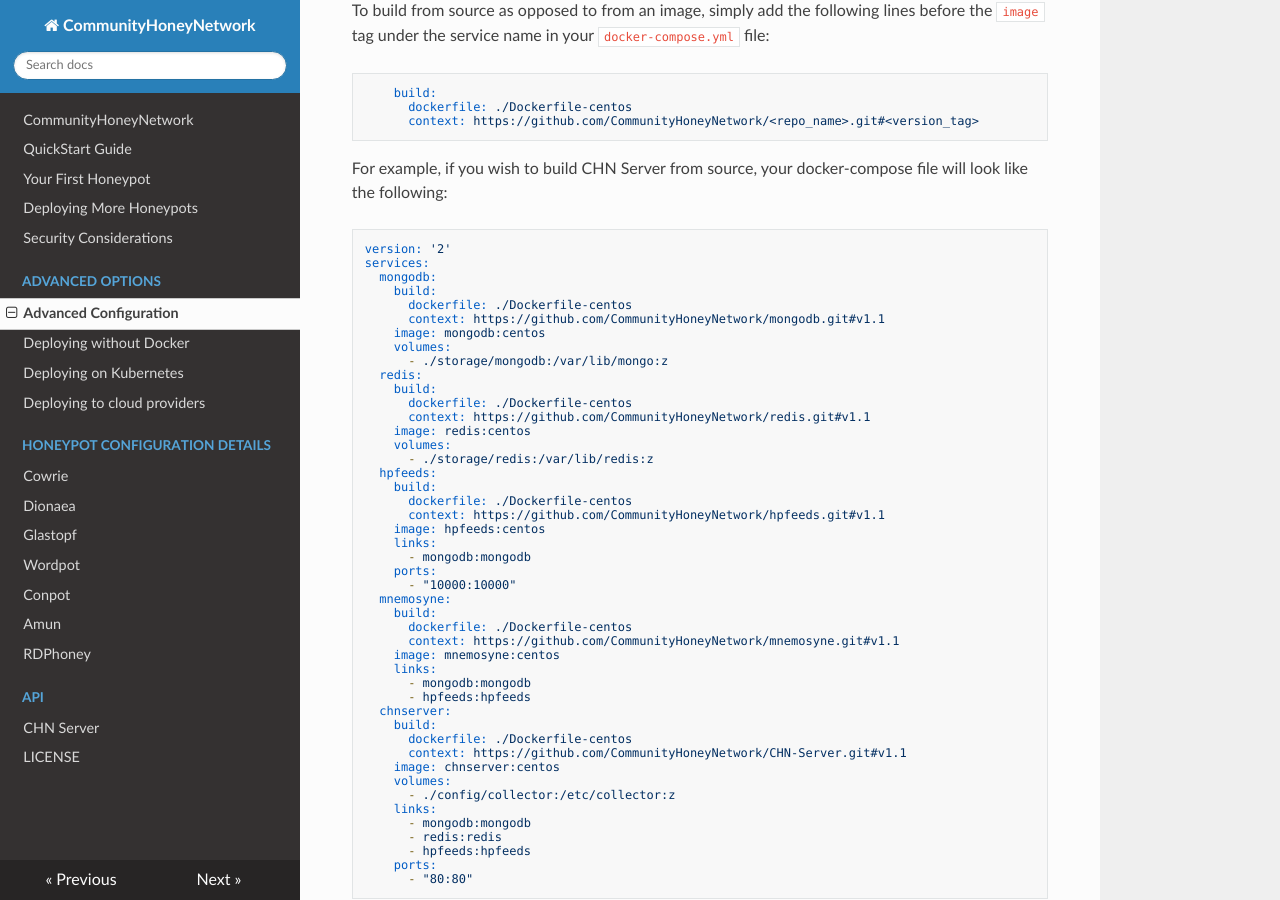
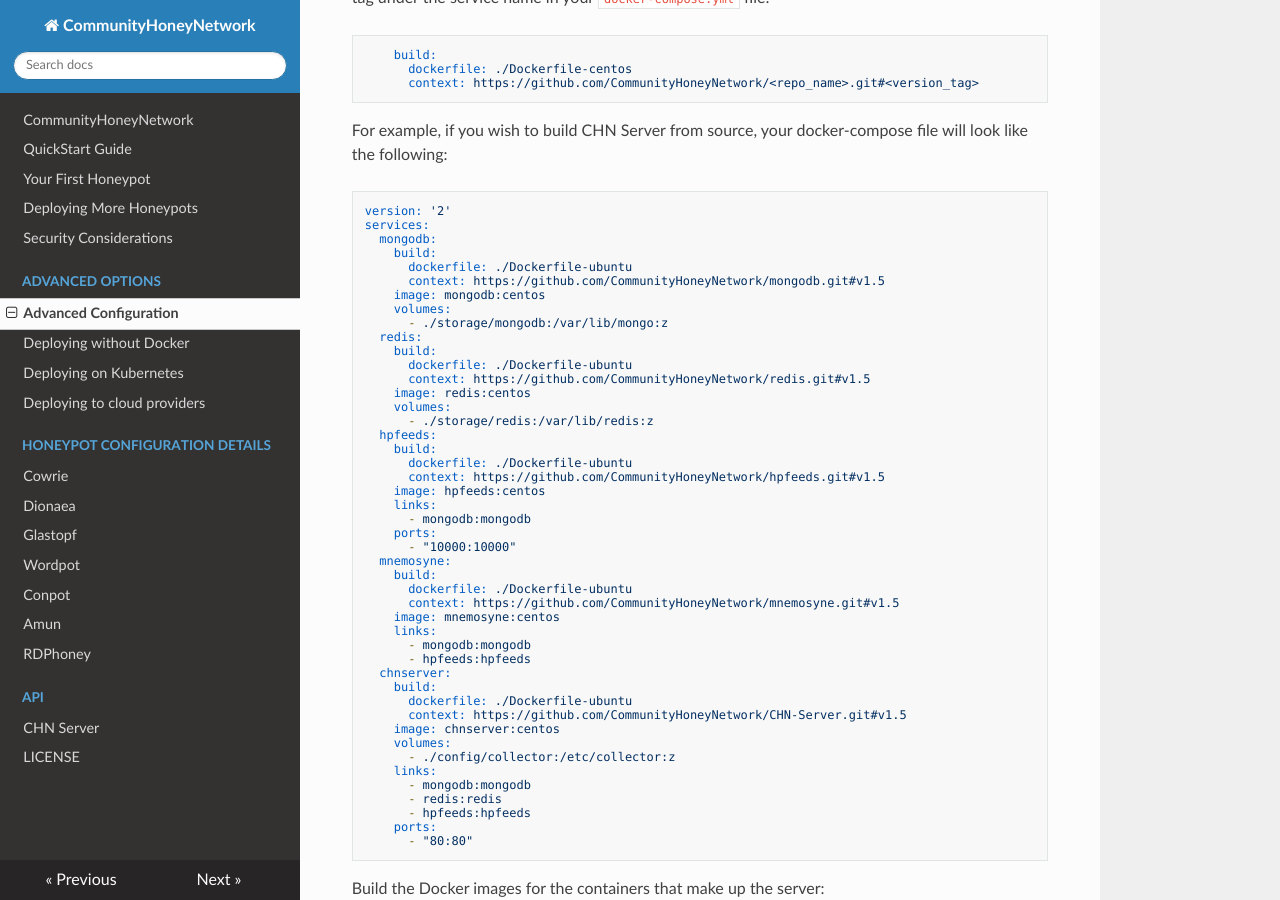
Before and after one commit to CommunityHoneyNetwork/chn-docs, an MkDocs documentation site: the page built from docs/config.md, in a window 1280 px wide and 900 px high, scrolled down 1089 px. Built offline with MkDocs 1.6.1, drawn with Linux system fonts in a browser that asks for light colours; nearby versions of some CDN libraries; old or Windows-style settings are respelled for this version of MkDocs; some of the changed text lies outside the part shown.

Commit message:
In which our hero adjusts the git tags to latest, and quietly breaks the news about only supporting Docker going forward
Signed-off-by: Jesse Bowling <jesse.bowling@duke.edu>

```diff
--- a/docs/config.md
+++ b/docs/config.md
@@ -1,7 +1,7 @@
 Advanced Configuration
 ======================
 
-Each of the services and honeypots in the CommunityHoneyNetwork project should work together out of the box following the [Quickstart Guide](quickstart.md). More advanced configuration options can be configured using an /etc/sysconfig/<servicename> or /etc/default/<servicename> file for CentOS-based or Ubuntu-based systems, respectively.
+Each of the services and honeypots in the CommunityHoneyNetwork project should work together out of the box following the [Quickstart Guide](quickstart.md). More advanced configuration options can be configured using an /etc/default/<servicename> file for Ubuntu-based systems.
 
 Services running in Docker containers can be configured this way as well, mounting the configuration files into place using the `--volume` argument for Docker.
 
@@ -59,22 +58,22 @@ version: '2'
 services:
   mongodb:
     build:
-      dockerfile: ./Dockerfile-centos
-      context: https://github.com/CommunityHoneyNetwork/mongodb.git#v1.1
+      dockerfile: ./Dockerfile-ubuntu
+      context: https://github.com/CommunityHoneyNetwork/mongodb.git#v1.5
     image: mongodb:centos
     volumes:
       - ./storage/mongodb:/var/lib/mongo:z
   redis:
     build:
-      dockerfile: ./Dockerfile-centos
-      context: https://github.com/CommunityHoneyNetwork/redis.git#v1.1
+      dockerfile: ./Dockerfile-ubuntu
+      context: https://github.com/CommunityHoneyNetwork/redis.git#v1.5
     image: redis:centos
     volumes:
       - ./storage/redis:/var/lib/redis:z
   hpfeeds:
     build:
-      dockerfile: ./Dockerfile-centos
-      context: https://github.com/CommunityHoneyNetwork/hpfeeds.git#v1.1
+      dockerfile: ./Dockerfile-ubuntu
+      context: https://github.com/CommunityHoneyNetwork/hpfeeds.git#v1.5
     image: hpfeeds:centos
     links:
       - mongodb:mongodb
@@ -82,16 +81,16 @@ services:
       - "10000:10000"
   mnemosyne:
     build:
-      dockerfile: ./Dockerfile-centos
-      context: https://github.com/CommunityHoneyNetwork/mnemosyne.git#v1.1
+      dockerfile: ./Dockerfile-ubuntu
+      context: https://github.com/CommunityHoneyNetwork/mnemosyne.git#v1.5
     image: mnemosyne:centos
     links:
       - mongodb:mongodb
       - hpfeeds:hpfeeds
   chnserver:
     build:
-      dockerfile: ./Dockerfile-centos
-      context: https://github.com/CommunityHoneyNetwork/CHN-Server.git#v1.1
+      dockerfile: ./Dockerfile-ubuntu
+      context: https://github.com/CommunityHoneyNetwork/CHN-Server.git#v1.5
     image: chnserver:centos
     volumes:
       - ./config/collector:/etc/collector:z
```
Also changed, not shown: other parts of docs/config.md (+0 -1 lines), docs/nondocker.md (+3 -0 lines).
